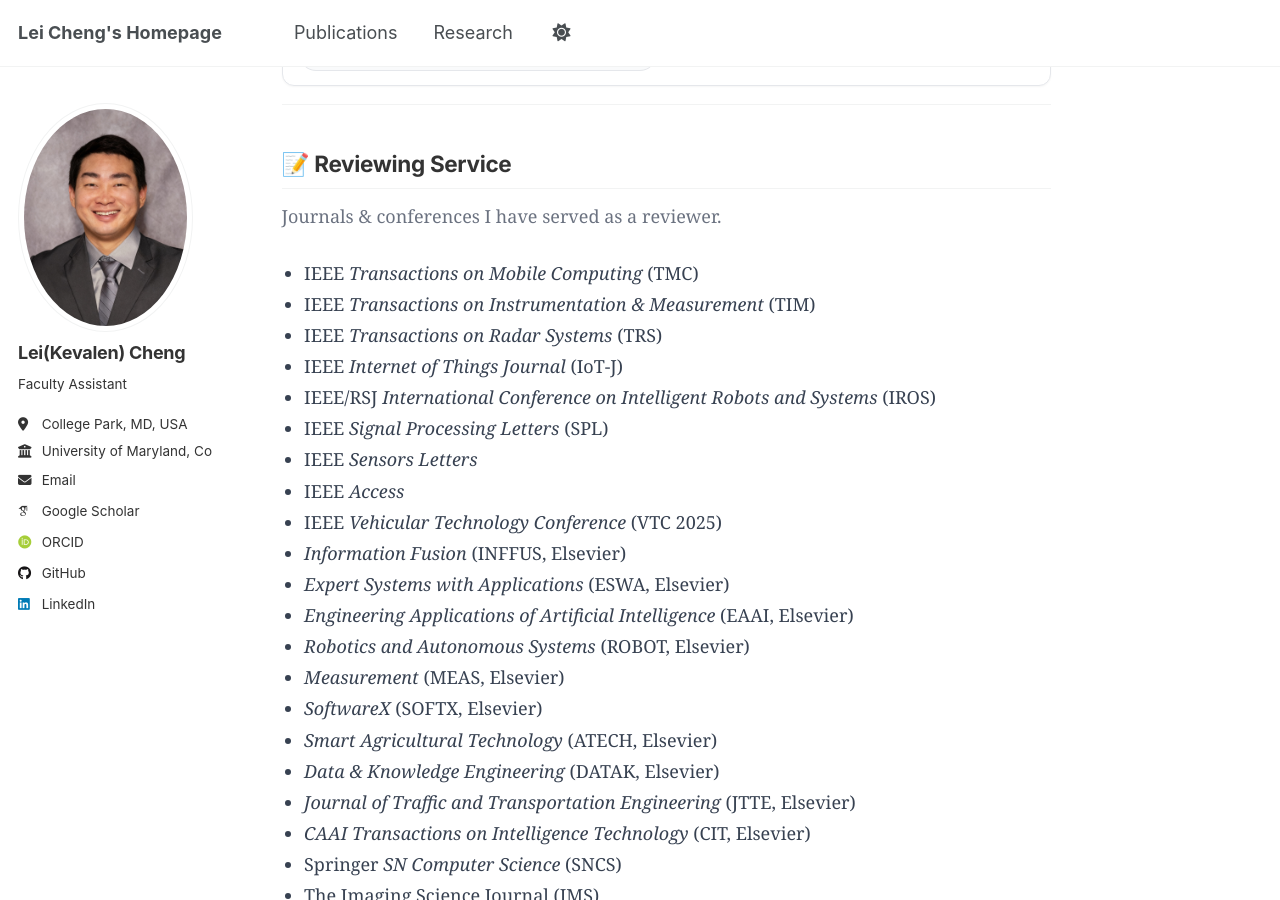
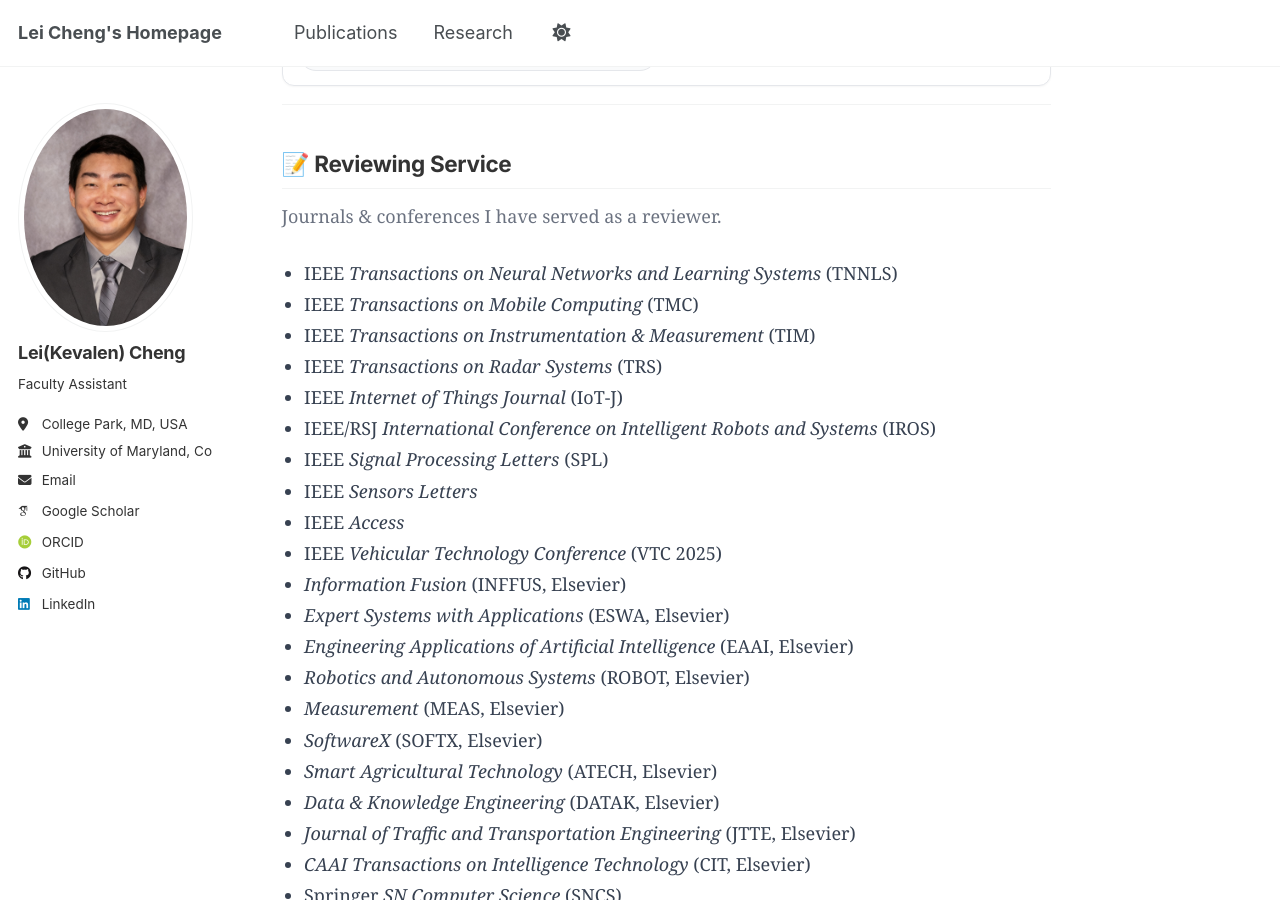
Before and after one commit to leicheng5/leicheng5.github.io, a Jekyll site: the page built from _pages/research.md, in a window 1280 px wide and 900 px high, scrolled down 528 px. Built offline with Jekyll 4.4.1, drawn with Linux system fonts in a browser that asks for light colours; some web fonts are replaced; a script that is not in the unit is left out.

Commit message:
Update research.md

```diff
--- a/_pages/research.md
+++ b/_pages/research.md
@@ -35,6 +35,7 @@ author_profile: true
 <p class="muted">Journals &amp; conferences I have served as a reviewer.</p>
 
 <ul class="reviewers">
+  <li>IEEE <i>Transactions on Neural Networks and Learning Systems</i> (TNNLS)</li>
   <li>IEEE <i>Transactions on Mobile Computing</i> (TMC)</li>
   <li>IEEE <i>Transactions on Instrumentation &amp; Measurement</i> (TIM)</li>
   <li>IEEE <i>Transactions on Radar Systems</i> (TRS)</li>
```
